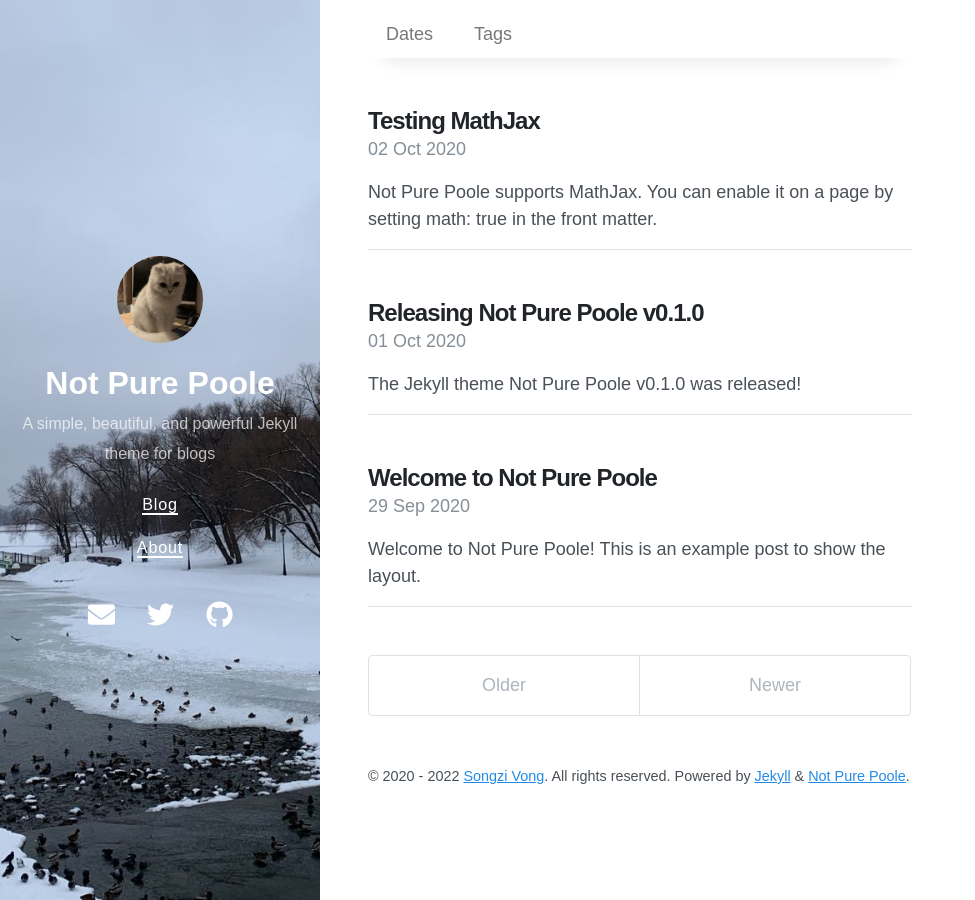
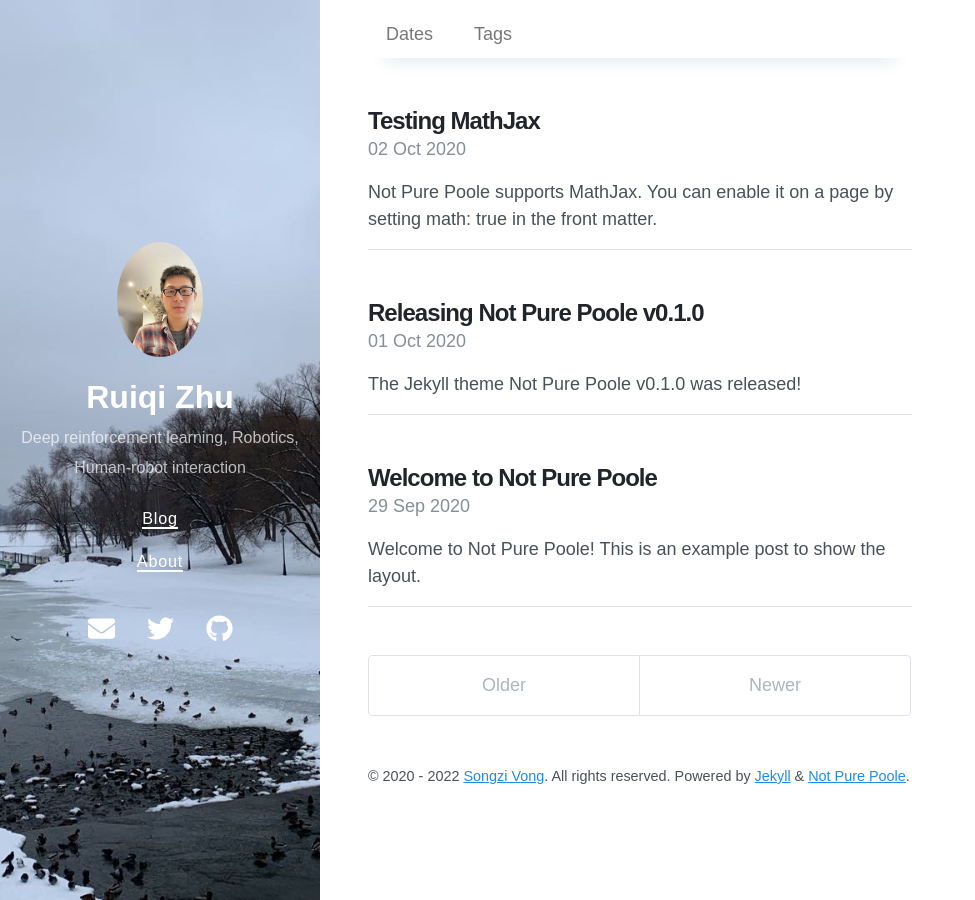
Before and after one commit to Ricky-Zhu/ricky-zhu.github.io, a Jekyll site: the page built from index.html, in a window 1280 px wide. Shown: the whole page, without its empty margins (0-975 px from the left). Built offline with Jekyll 4.4.1, drawn with Linux system fonts in a browser that asks for light colours; nearby versions of some CDN libraries; the list of posts is cut into pages by our own code.

Commit message:
a intermidiate change

```diff
--- a/_config.yml
+++ b/_config.yml
@@ -1,8 +1,8 @@
 # Setup
-title: Not Pure Poole
-description: A simple, beautiful, and powerful Jekyll theme for blogs
-url: https://vszhub.github.io
-avatar: /avatar.jpeg
+title: Ruiqi Zhu
+description: Deep reinforcement learning, Robotics, Human-robot interaction
+url: https://ricky-zhu.github.io/
+avatar: /withcat.jpg
 paginate: 5
 permalink: pretty
 cover_image: /bg.jpeg
--- a/_data/social.yml
+++ b/_data/social.yml
@@ -1,9 +1,9 @@
 - title: Email
-  url: mailto://vszhub@gmail.com
+  url: mailto://zhuruiqi1@gmail.com
   icon: fas fa-envelope
 - title: Twitter
-  url: https://twitter.com/vszhub
+  url: https://github.com/Ricky-Zhu
   icon: fab fa-twitter
 - title: GitHub
-  url: https://github.com/vszhub/not-pure-poole
+  url: https://github.com/Ricky-Zhu
   icon: fab fa-github
```
Also changed, not shown: withcat.jpg (added).
